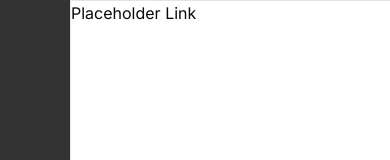
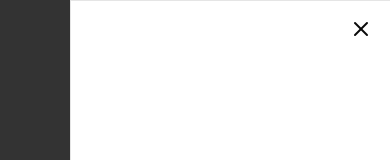
Before and after one commit to availe/Personal-Website-V2, a Next.js app: page / in a window 390 px wide. Both pictures are taken after a click on the button 362 px from the left and 28 px from the top of the page. Shown: the top 160 px of the page. Built offline with nearby package versions, Linux system fonts and the light colour scheme.

Commit message:
mobile navbar (empty) working

```diff
--- a/src/components/nav-bar.tsx
+++ b/src/components/nav-bar.tsx
@@ -2,10 +2,11 @@
 
 import { useMediaQuery } from "@/hooks/use-media-query";
 import { Drawer, DrawerContent, DrawerTrigger } from "./ui/drawer";
-import { MenuIcon } from "lucide-react";
+import { MenuIcon, XIcon } from "lucide-react";
 
 export default function NavBar() {
   const isDesktop = useMediaQuery("(min-width: 768px)");
+
   return (
     <nav className="relative">
       {isDesktop ? (
@@ -18,7 +19,9 @@ export default function NavBar() {
             <MenuIcon />
           </DrawerTrigger>
           <DrawerContent className="focus:outline-none">
-            Placeholder Link
+            <DrawerTrigger className="absolute right-0 top-0 p-4">
+              <XIcon />
+            </DrawerTrigger>
           </DrawerContent>
         </Drawer>
       )}
```
